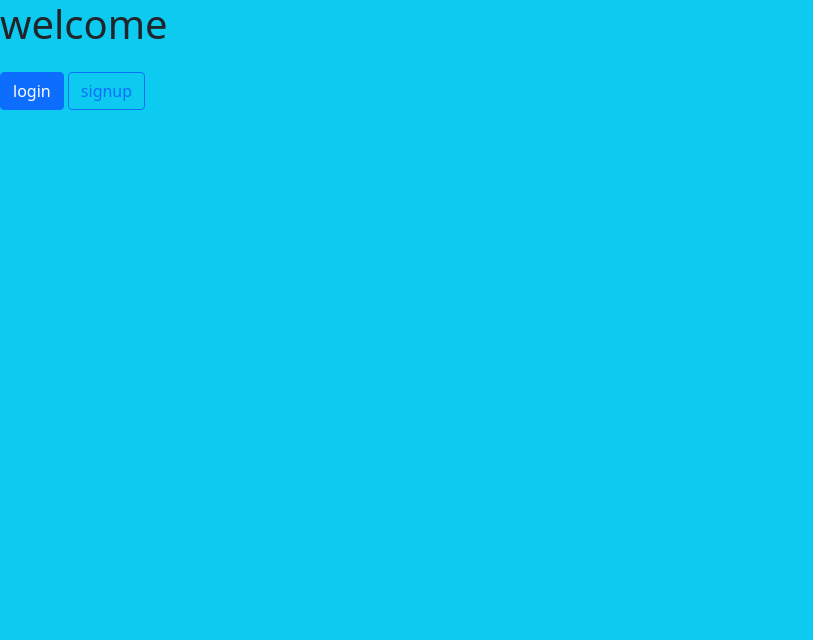
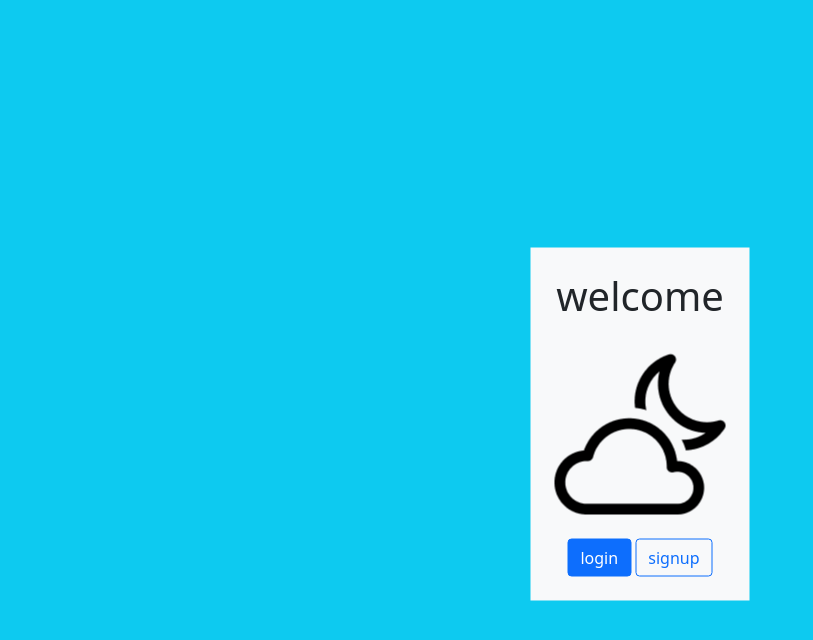
Before and after one commit to cassjs/weather-app, a Flask app: page / in a window 1280 px wide. Shown: the top 640 px of the page, without its empty margins (0-813 px from the left). Run offline with Flask 2, Linux system fonts and the light colour scheme; some libraries are stand-ins or nearby versions.

```diff
--- a/static/styles.css
+++ b/static/styles.css
@@ -3,8 +3,20 @@
   max-width: 617px;
   margin: auto;
 }
+.template-container {
+  margin: auto;
+  text-align: center;
+  position: absolute;
+  top: 50%;
+  left: 50%;
+  transform: translateX(-50%) translateY(-50%);
+}
 .btn-delete {
   float: right;
+}
+label {
+  display: none;
+  position: absolute;
 }
 .btn-delete:hover {
   background-color: #ffc107;
--- a/static/styles.less
+++ b/static/styles.less
@@ -1,8 +1,8 @@
-// Color Palette
-@import 'palette.less';
+// // Color Palette
+// @import 'palette.less';
 
-// Parametrics Mixins Library
-@import 'mixins.less';
+// // Parametrics Mixins Library
+// @import 'mixins.less';
 
 .main-container {
     text-align: center;
@@ -10,8 +10,23 @@
     margin: auto;
 }
 
+.template-container {
+    text-align: center;
+    margin: auto;
+    text-align: center;
+    position: absolute;
+    top: 50%;
+    left: 50%;
+    transform: translateX(-50%) translateY(-50%);
+}
+
 .btn-delete {
     float: right;
+}
+
+label {
+    display: none;
+    position: absolute;
 }
 
 .btn-delete:hover {
--- a/templates/index.html
+++ b/templates/index.html
@@ -1,8 +1,10 @@
 {% extends "base.html" %}
 {% block title %}Welcome{% endblock %}
 {% block content %}
-    <div class="template-container">
+    <div class="template-container bg-light m-4 p-4 mx-auto">
         <h1 class="mb-4">welcome</h1>
+        <img src="/static/logo.png">
+        <br><br>
         <a href="{{ url_for('login') }}" class="btn btn-primary mr-2" role="button" aria-pressed="true">login</a>
         <a href="{{ url_for('signup') }}" class="btn btn-outline-primary" role="button" aria-pressed="true">signup</a>
     </div>
--- a/templates/login.html
+++ b/templates/login.html
@@ -2,7 +2,7 @@
 {% import "bootstrap/wtf.html" as wtf %}
 {% block title %}Login{% endblock %}
 {% block content %}
-    <div class="template-container">
+    <div class="template-container bg-light m-4 p-4 mx-auto center-block">
         <h1 class="mb-4">login</h1>
         <form class="form-signin" method="POST" action="/login">
             {{ form.hidden_tag() }}
--- a/templates/signup.html
+++ b/templates/signup.html
@@ -2,7 +2,7 @@
 {% import "bootstrap/wtf.html" as wtf %}
 {% block title %}Sign Up{% endblock %}
 {% block content %}
-    <div class="template-container">
+    <div class="template-container bg-light m-4 p-4 mx-auto">
         <h1 class="mb-4">sign up</h1>
         <form class="form-signin" method="POST" action="/signup">
             {{ form.hidden_tag() }}
--- a/templates/verifycode.html
+++ b/templates/verifycode.html
@@ -9,6 +9,7 @@
         <form method="POST">
             <div class="form-group mb-2">
                 <input class="form-control" type="text" name="verificationcode" placeholder="enter verification code">
+
             </div>
             <div class="field">
             <p class="control">
```
Also changed, not shown: static/logo.png (added).
